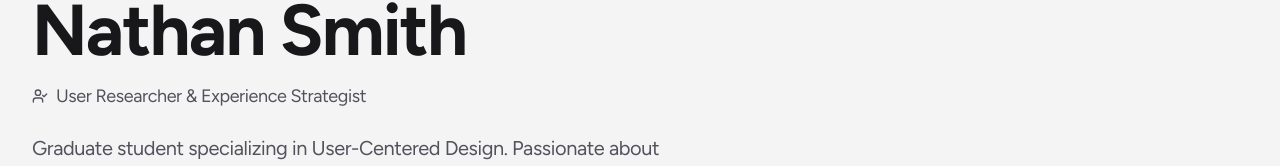
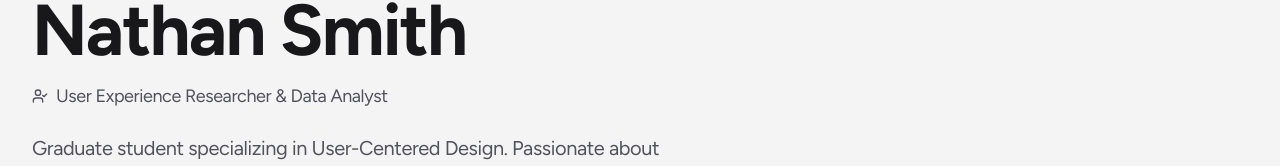
Before and after one commit to nthsm/portfolio, a Next.js app: page / in a window 1280 px wide. Shown: the part 166-332 px from the top of the page. Built offline with nearby package versions, Linux system fonts and the light colour scheme; no server answers.

Commit message:
Update page.tsx

```diff
--- a/app/page.tsx
+++ b/app/page.tsx
@@ -66,7 +66,7 @@ export default function HomePage() {
             <div className="space-y-1 text-base text-zinc-600 dark:text-zinc-400 md:text-lg mb-6">
                 <div className="flex items-center">
                     <UserCheck className="h-4 w-4 mr-2 flex-shrink-0" />
-                    <span>User Researcher & Experience Strategist</span>
+                    <span>User Experience Researcher & Data Analyst</span>
                 </div>
             </div>
             <p className="mt-4 text-lg text-zinc-600 dark:text-zinc-400 md:text-xl max-w-2xl mb-6">
```
